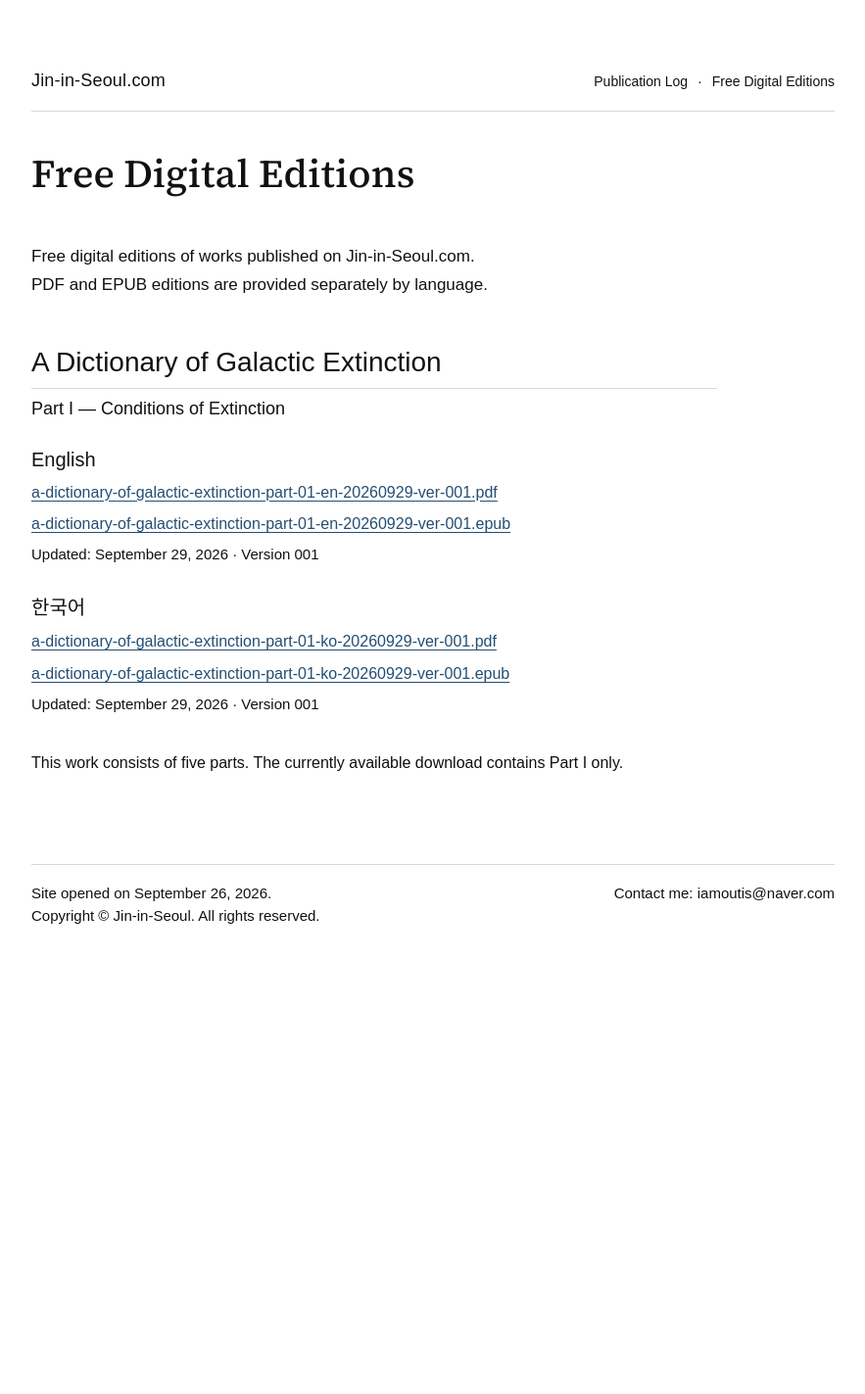
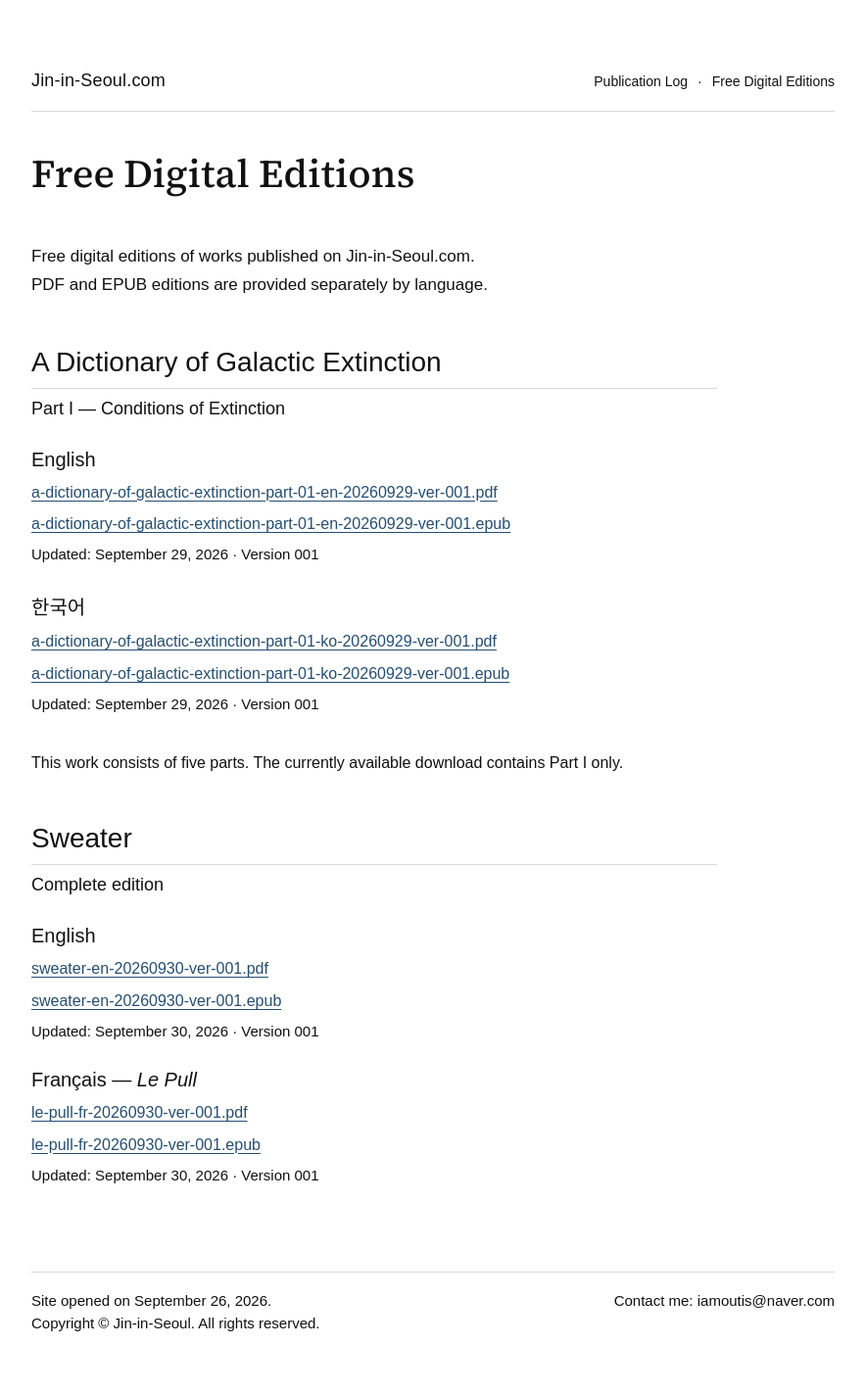
Before and after one commit to Jin-in-Seoul/Jin-in-Seoul, a Jekyll site: the page built from downloads/index.html, in a window 1280 px wide. Shown: the whole page at 98% size, without its empty margins (198-1081 px from the left). Built offline with Jekyll 4.4.1, drawn with Linux system fonts in a browser that asks for light colours; before the commit the page ends 1007 px from its top, so only the background shows below that.

Commit message:
Add files via upload

```diff
--- a/downloads/index.html
+++ b/downloads/index.html
@@ -68,6 +68,29 @@
           This work consists of five parts. The currently available download contains Part I only.
         </p>
       </section>
+
+      <section class="download-work">
+        <h2>Sweater</h2>
+        <p class="download-part">Complete edition</p>
+
+        <section class="download-language">
+          <h3>English</h3>
+          <ul class="download-files">
+            <li><a download data-download-track data-work="sweater" data-language="en" data-format="pdf" data-version="001" href="/assets/downloads/sweater/en/sweater-en-20260930-ver-001.pdf">sweater-en-20260930-ver-001.pdf</a></li>
+            <li><a download data-download-track data-work="sweater" data-language="en" data-format="epub" data-version="001" href="/assets/downloads/sweater/en/sweater-en-20260930-ver-001.epub">sweater-en-20260930-ver-001.epub</a></li>
+          </ul>
+          <p class="download-meta">Updated: September 30, 2026 · Version 001</p>
+        </section>
+
+        <section class="download-language" lang="fr">
+          <h3>Français — <em>Le Pull</em></h3>
+          <ul class="download-files">
+            <li><a download data-download-track data-work="sweater" data-language="fr" data-format="pdf" data-version="001" href="/assets/downloads/sweater/fr/le-pull-fr-20260930-ver-001.pdf">le-pull-fr-20260930-ver-001.pdf</a></li>
+            <li><a download data-download-track data-work="sweater" data-language="fr" data-format="epub" data-version="001" href="/assets/downloads/sweater/fr/le-pull-fr-20260930-ver-001.epub">le-pull-fr-20260930-ver-001.epub</a></li>
+          </ul>
+          <p class="download-meta">Updated: September 30, 2026 · Version 001</p>
+        </section>
+      </section>
     </div>
 
     {% include footer.html %}
--- a/publication-log/index.html
+++ b/publication-log/index.html
@@ -100,6 +100,12 @@
           <li>French edition (<em>Mal reçu</em>) — Chapters 1–4 added</li>
           <li>Korean edition (<em>소실점</em>) — Chapters 1–4 added</li>
         </ul>
+
+        <h3>Sweater</h3>
+        <ul>
+          <li>English edition — free PDF and EPUB editions added</li>
+          <li>French edition (<em>Le Pull</em>) — free PDF and EPUB editions added</li>
+        </ul>
       </section>
     </div>
 
```
Also changed, not shown: 4 other files.
